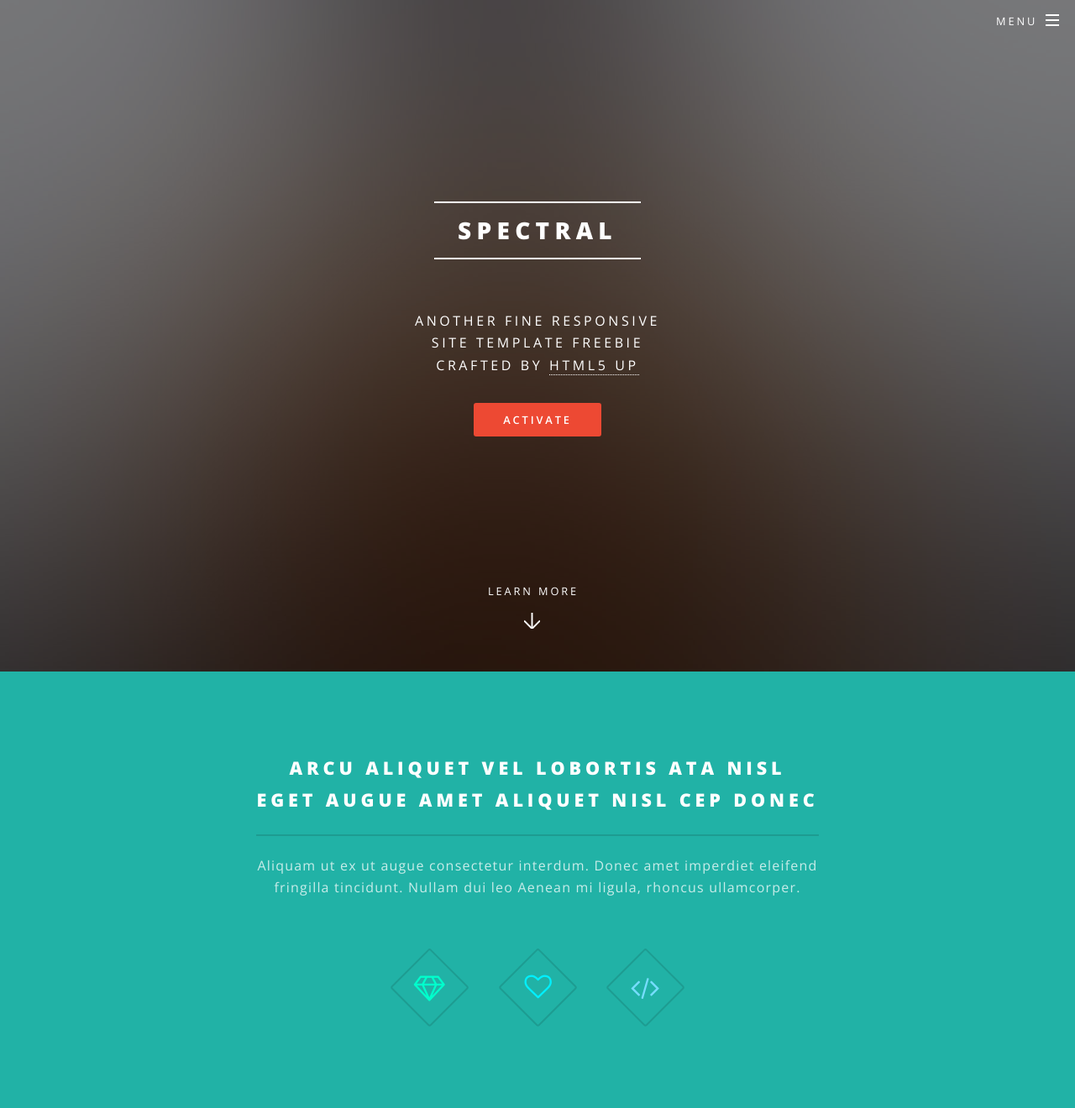
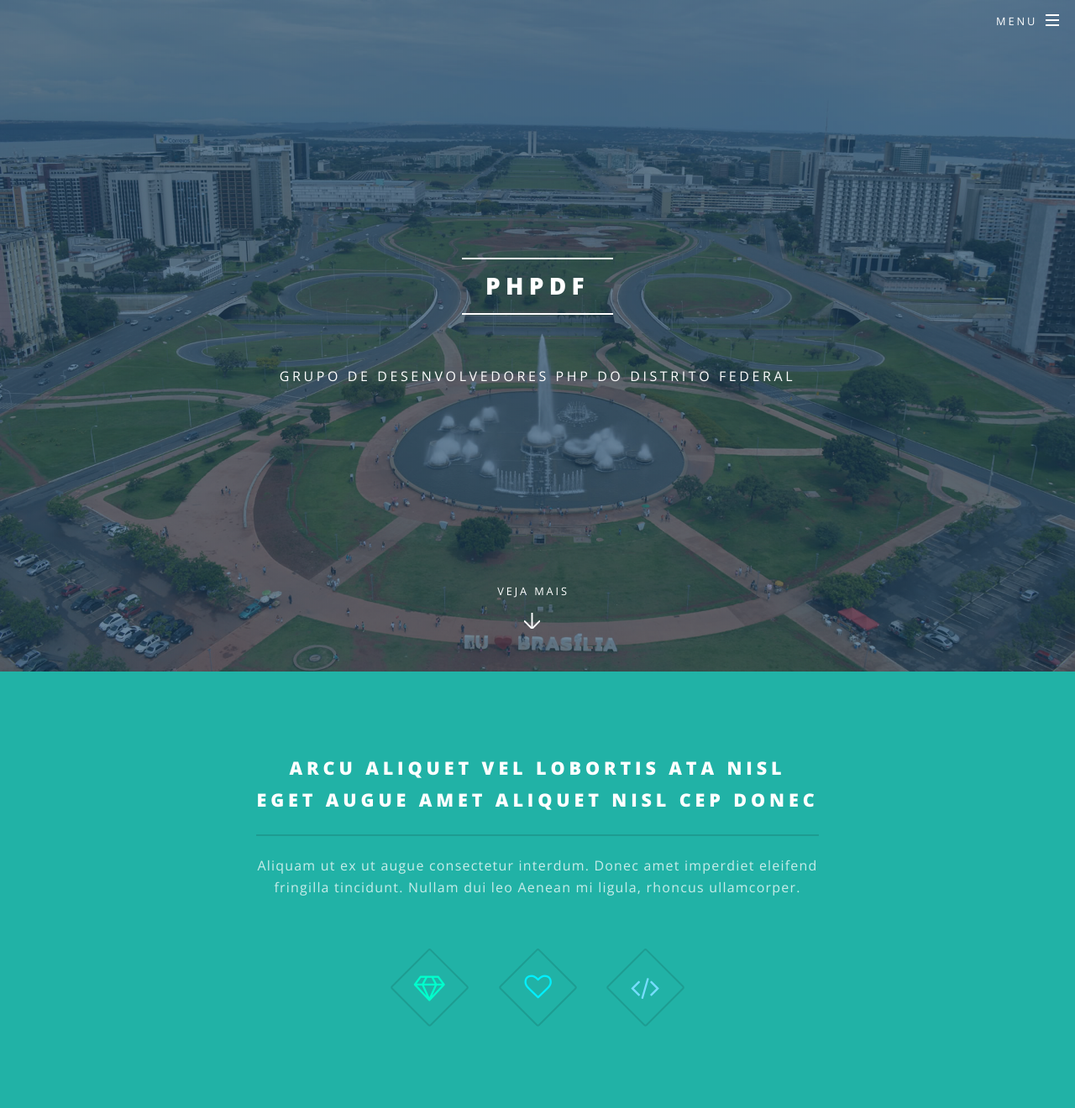
Before and after one commit to php-df/phpdf.org.br, a PHP site: page /_site/index.html in a window 1280 px wide. Shown: the top 1320 px of the page at 84% size. Run offline with PHP 8.4, Linux system fonts and the light colour scheme.

Commit message:
Adicionadas configurações e banner

```diff
--- a/_site/css/main.css
+++ b/_site/css/main.css
@@ -2656,15 +2656,16 @@ body.is-mobile #main > header {
 
 /* Landing */
 body.landing #page-wrapper {
-  background-image: -moz-linear-gradient(top, rgba(0,0,0,0.5), rgba(0,0,0,0.5)), url("/images/banner.jpg");
-  background-image: -webkit-linear-gradient(top, rgba(0,0,0,0.5), rgba(0,0,0,0.5)), url("/images/banner.jpg");
-  background-image: -ms-linear-gradient(top, rgba(0,0,0,0.5), rgba(0,0,0,0.5)), url("/images/banner.jpg");
-  background-image: linear-gradient(top, rgba(0,0,0,0.5), rgba(0,0,0,0.5)), url("/images/banner.jpg");
+  background-image: -moz-linear-gradient(top, rgba(23,62,95,0.6), rgba(23,62,95,0.6)), url("/images/banner.jpg");
+  background-image: -webkit-linear-gradient(top, rgba(23,62,95,0.6), rgba(23,62,95,0.6)), url("/images/banner.jpg");
+  background-image: -ms-linear-gradient(top, rgba(23,62,95,0.6), rgba(23,62,95,0.6)), url("/images/banner.jpg");
+  background-image: linear-gradient(top, rgba(23,62,95,0.6), rgba(23,62,95,0.6)), url("/images/banner.jpg");
   background-attachment: fixed;
   background-position: center center;
   background-repeat: no-repeat;
   background-size: cover;
-  padding-top: 0; }
+  padding-top: 0;
+  background-color: #173e61; }
 body.landing #footer {
   background-color: rgba(29, 36, 42, 0.9); }
 
--- a/_site/index.html
+++ b/_site/index.html
@@ -10,17 +10,14 @@
   <head>
   <meta charset="utf-8" />
   <meta name="viewport" content="width=device-width, initial-scale=1" />
-  <title>Spectral</title>
-  <meta name="description" content="Another fine responsive
-site template freebie
-crafted by [HTML5 UP](http://html5up.net)
-">
+  <title>PHPDF</title>
+  <meta name="description" content="Grupo de desenvolvedores PHP do Distrito Federal">
   <!--[if lte IE 8]><script src="/js/ie/html5shiv.js"></script><![endif]-->
   <link rel="canonical" href="http://0.0.0.0:4000/">
   <link rel="stylesheet" href="/css/main.css" />
   <!--[if lte IE 8]><link rel="stylesheet" href="/css/ie8.css" /><![endif]-->
   <!--[if lte IE 9]><link rel="stylesheet" href="/css/ie9.css" /><![endif]-->
-  <link rel="alternate" type="application/rss+xml" title="Spectral" href="http://0.0.0.0:4000/feed.xml">
+  <link rel="alternate" type="application/rss+xml" title="PHPDF" href="http://0.0.0.0:4000/feed.xml">
 </head>
 
 
@@ -30,38 +27,36 @@ crafted by [HTML5 UP](http://html5up.net)
     <div id="page-wrapper">
 
       <!-- Header -->
-<header id="header" class="alt">
-  <h1><a href="/index.html">Spectral</a></h1>
+<header id="header"  class="alt">
+<h1><a href="/index.html">PHPDF</a></h1>
 <nav id="nav">
     <ul>
         <li class="special">
             <a href="#menu" class="menuToggle"><span>Menu</span></a>
             <div id="menu">
                 <ul>
-            <li><a href="index.html">Home</a></li>
+                    <li>
+                        <a href="https://twitter.com/phpdf_" class="icon fa-twitter">Twitter</a>
+                    </li>
+                    <li>
+                        <a href="https://github.com/php-df" class="icon fa-github">GitHub</a>
+                    </li>
+                    <li>
+                        <a href="https://www.facebook.com/groups/518644508178778/" class="icon fa-facebook-official">Facebook</a>
+                    </li>
+                    <li>
+                        <a href="https://www.instagram.com/phpdf/" class="icon fa-instagram">Instagram</a>
+                    </li>
+                    <li>
+                        <a href="https://chat.whatsapp.com/invite/AJkY9ZIlCyOJygPb83KMI5" class="icon fa-whatsapp">Whatsapp</a>
+                    </li>
+                    <li>
+                        <a href="https://telegram.me/phpdf" class="icon fa fa-telegram">Telegram</a>
+                    </li>
+                    <li>
+                        <a href="" class="icon fa fa-meetup">Meetup</a>
+                    </li>
 
-
-            <li><a href="/elements.html">Elements</a></li>
-
-
-
-
-
-            <li><a href="/generic.html">Generic</a></li>
-
-
-
-
-
-
-
-
-
-
-            <li><a href="#">Sign Up</a></li>
-            <li><a href="#">Log In</a></li>
-            <li><a href="/feed.xml"
-                   class="icon fa-feed"> RSS Feed</a></li>
                 </ul>
             </div>
         </li>
@@ -73,25 +68,21 @@ crafted by [HTML5 UP](http://html5up.net)
       <!-- Banner -->
 <section id="banner">
     <div class="inner">
-							<h2>Spectral</h2>
-							<p><p>Another fine responsive<br />
-site template freebie<br />
-crafted by <a href="http://html5up.net">HTML5 UP</a></p>
+        <h2>PHPDF</h2>
+
+        <p><p>Grupo de desenvolvedores PHP do Distrito Federal</p>
 </p>
-							<ul class="actions">
-								<li><a href="#" class="button special">Activate</a></li>
-							</ul>
     </div>
-						<a href="#one" class="more scrolly">Learn More</a>
+    <a href="#one" class="more scrolly">Veja mais</a>
 </section>
 
 <!-- One -->
 <section id="one" class="wrapper style1 special">
     <div class="inner">
         <header class="major">
-								<h2>Arcu aliquet vel lobortis ata nisl<br />
+            <h2>Arcu aliquet vel lobortis ata nisl<br/>
                 eget augue amet aliquet nisl cep donec</h2>
-								<p>Aliquam ut ex ut augue consectetur interdum. Donec amet imperdiet eleifend<br />
+            <p>Aliquam ut ex ut augue consectetur interdum. Donec amet imperdiet eleifend<br/>
                 fringilla tincidunt. Nullam dui leo Aenean mi ligula, rhoncus ullamcorper.</p>
         </header>
         <ul class="icons major">
@@ -105,24 +96,30 @@ crafted by <a href="http://html5up.net">HTML5 UP</a></p>
 <!-- Two -->
 <section id="two" class="wrapper alt style2">
     <section class="spotlight">
-							<div class="image"><img src="images/pic01.jpg" alt="" /></div><div class="content">
-								<h2>Magna primis lobortis<br />
+        <div class="image"><img src="images/pic01.jpg" alt=""/></div>
+        <div class="content">
+            <h2>Magna primis lobortis<br/>
                 sed ullamcorper</h2>
-								<p>Aliquam ut ex ut augue consectetur interdum. Donec hendrerit imperdiet. Mauris eleifend fringilla nullam aenean mi ligula.</p>
+            <p>Aliquam ut ex ut augue consectetur interdum. Donec hendrerit imperdiet. Mauris eleifend fringilla nullam
+                aenean mi ligula.</p>
         </div>
     </section>
     <section class="spotlight">
-							<div class="image"><img src="images/pic02.jpg" alt="" /></div><div class="content">
-								<h2>Tortor dolore feugiat<br />
+        <div class="image"><img src="images/pic02.jpg" alt=""/></div>
+        <div class="content">
+            <h2>Tortor dolore feugiat<br/>
                 elementum magna</h2>
-								<p>Aliquam ut ex ut augue consectetur interdum. Donec hendrerit imperdiet. Mauris eleifend fringilla nullam aenean mi ligula.</p>
+            <p>Aliquam ut ex ut augue consectetur interdum. Donec hendrerit imperdiet. Mauris eleifend fringilla nullam
+                aenean mi ligula.</p>
         </div>
     </section>
     <section class="spotlight">
-							<div class="image"><img src="images/pic03.jpg" alt="" /></div><div class="content">
-								<h2>Augue eleifend aliquet<br />
+        <div class="image"><img src="images/pic03.jpg" alt=""/></div>
+        <div class="content">
+            <h2>Augue eleifend aliquet<br/>
                 sed condimentum</h2>
-								<p>Aliquam ut ex ut augue consectetur interdum. Donec hendrerit imperdiet. Mauris eleifend fringilla nullam aenean mi ligula.</p>
+            <p>Aliquam ut ex ut augue consectetur interdum. Donec hendrerit imperdiet. Mauris eleifend fringilla nullam
+                aenean mi ligula.</p>
         </div>
     </section>
 </section>
@@ -132,33 +129,39 @@ crafted by <a href="http://html5up.net">HTML5 UP</a></p>
     <div class="inner">
         <header class="major">
             <h2>Accumsan mus tortor nunc aliquet</h2>
-								<p>Aliquam ut ex ut augue consectetur interdum. Donec amet imperdiet eleifend<br />
+            <p>Aliquam ut ex ut augue consectetur interdum. Donec amet imperdiet eleifend<br/>
                 fringilla tincidunt. Nullam dui leo Aenean mi ligula, rhoncus ullamcorper.</p>
         </header>
         <ul class="features">
             <li class="icon fa-paper-plane-o">
                 <h3>Arcu accumsan</h3>
-									<p>Augue consectetur sed interdum imperdiet et ipsum. Mauris lorem tincidunt nullam amet leo Aenean ligula consequat consequat.</p>
+                <p>Augue consectetur sed interdum imperdiet et ipsum. Mauris lorem tincidunt nullam amet leo Aenean
+                    ligula consequat consequat.</p>
             </li>
             <li class="icon fa-laptop">
                 <h3>Ac Augue Eget</h3>
-									<p>Augue consectetur sed interdum imperdiet et ipsum. Mauris lorem tincidunt nullam amet leo Aenean ligula consequat consequat.</p>
+                <p>Augue consectetur sed interdum imperdiet et ipsum. Mauris lorem tincidunt nullam amet leo Aenean
+                    ligula consequat consequat.</p>
             </li>
             <li class="icon fa-code">
                 <h3>Mus Scelerisque</h3>
-									<p>Augue consectetur sed interdum imperdiet et ipsum. Mauris lorem tincidunt nullam amet leo Aenean ligula consequat consequat.</p>
+                <p>Augue consectetur sed interdum imperdiet et ipsum. Mauris lorem tincidunt nullam amet leo Aenean
+                    ligula consequat consequat.</p>
             </li>
             <li class="icon fa-headphones">
                 <h3>Mauris Imperdiet</h3>
-									<p>Augue consectetur sed interdum imperdiet et ipsum. Mauris lorem tincidunt nullam amet leo Aenean ligula consequat consequat.</p>
+                <p>Augue consectetur sed interdum imperdiet et ipsum. Mauris lorem tincidunt nullam amet leo Aenean
+                    ligula consequat consequat.</p>
             </li>
             <li class="icon fa-heart-o">
                 <h3>Aenean Primis</h3>
-									<p>Augue consectetur sed interdum imperdiet et ipsum. Mauris lorem tincidunt nullam amet leo Aenean ligula consequat consequat.</p>
+                <p>Augue consectetur sed interdum imperdiet et ipsum. Mauris lorem tincidunt nullam amet leo Aenean
+                    ligula consequat consequat.</p>
             </li>
             <li class="icon fa-flag-o">
                 <h3>Tortor Ut</h3>
-									<p>Augue consectetur sed interdum imperdiet et ipsum. Mauris lorem tincidunt nullam amet leo Aenean ligula consequat consequat.</p>
+                <p>Augue consectetur sed interdum imperdiet et ipsum. Mauris lorem tincidunt nullam amet leo Aenean
+                    ligula consequat consequat.</p>
             </li>
         </ul>
     </div>
@@ -185,36 +188,43 @@ crafted by <a href="http://html5up.net">HTML5 UP</a></p>
 
 
 
-    <li><a target="_blank" href="https://twitter.com/<username>" class="icon fa-twitter"
+    <li><a target="_blank" href="https://twitter.com/phpdf_" class="icon fa-twitter"
            ><span class="label">twitter</span></a></li>
 
 
 
 
 
-    <li><a target="_blank" href="https://github.com/<username>" class="icon fa-github"
+    <li><a target="_blank" href="https://github.com/php-df" class="icon fa-github"
            ><span class="label">github</span></a></li>
 
 
 
 
 
-    <li><a target="_blank" href="https://linkedin.com/in/<username>" class="icon fa-linkedin-square"
-           ><span class="label">linkedin-square</span></a></li>
-
-
-
-
-
-    <li><a target="_blank" href="https://facebook.com/<username>" class="icon fa-facebook-official"
+    <li><a target="_blank" href="https://www.facebook.com/groups/518644508178778/" class="icon fa-facebook-official"
            ><span class="label">facebook-official</span></a></li>
 
 
 
 
 
-    <li><a target="_blank" href="https://plus.google.com/u/0/+<username>" class="icon fa-google-plus-square"
-           ><span class="label">google-plus-square</span></a></li>
+    <li><a target="_blank" href="https://www.instagram.com/phpdf/" class="icon fa-instagram"
+           ><span class="label">instagram</span></a></li>
+
+
+
+
+
+    <li><a target="_blank" href="https://chat.whatsapp.com/invite/AJkY9ZIlCyOJygPb83KMI5" class="icon fa-whatsapp"
+           ><span class="label">whatsapp</span></a></li>
+
+
+
+
+
+    <li><a target="_blank" href="https://telegram.me/phpdf" class="icon fa-telegram"
+           ><span class="label">telegram</span></a></li>
 
 
 
@@ -222,11 +232,8 @@ crafted by <a href="http://html5up.net">HTML5 UP</a></p>
   <ul class="copyright">
     <li>&copy;
 
-
-      2016,
-
     2017
-    Your Name</li>
+    PHPDF</li>
     <li>Design: <a href="http://html5up.net" target="_blank">HTML5 UP</a></li>
     <li>Built with: <a href="http://jekyllrb.com" target="_blank">Jekyll</a></li>
   </ul>
--- a/css/main.scss
+++ b/css/main.scss
@@ -1800,12 +1800,13 @@ $baseurl: '{{ site.baseurl }}/images';
 
 	body.landing {
 		#page-wrapper {
-			@include vendor('background-image', ('linear-gradient(top, rgba(0,0,0,0.5), rgba(0,0,0,0.5))', 'url("#{$baseurl}/banner.jpg")'));
+			@include vendor('background-image', ('linear-gradient(top, rgba(23,62,95,0.6), rgba(23,62,95,0.6))', 'url("#{$baseurl}/banner.jpg")'));
 			background-attachment: fixed;
 			background-position: center center;
 			background-repeat: no-repeat;
 			background-size: cover;
 			padding-top: 0;
+			background-color: #173e61;
 		}
 
 		#footer {
```
Also changed, not shown: _config.yml (+17 -54 lines), _includes/header.html (+23 -11 lines), _site/elements.html (+45 -46 lines), _site/generic.html (+45 -46 lines), index.html (+32 -22 lines), _site/images/banner.jpg, images/banner.jpg, 1 other file. Lines whose indentation alone changed are shown as unchanged.
